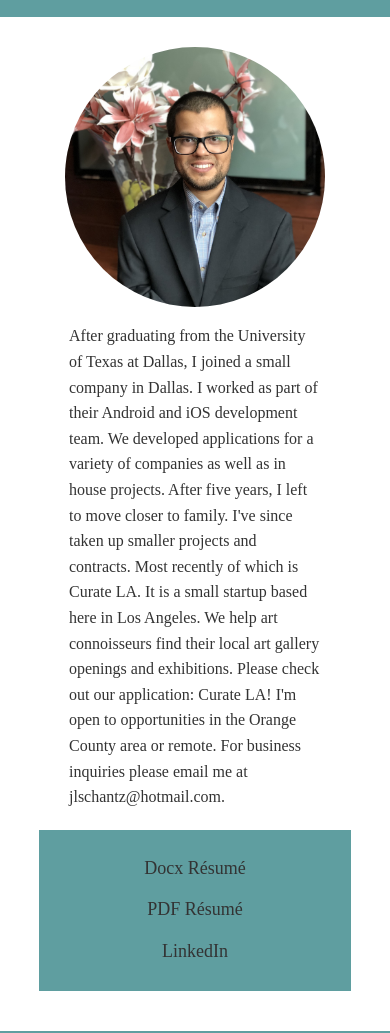
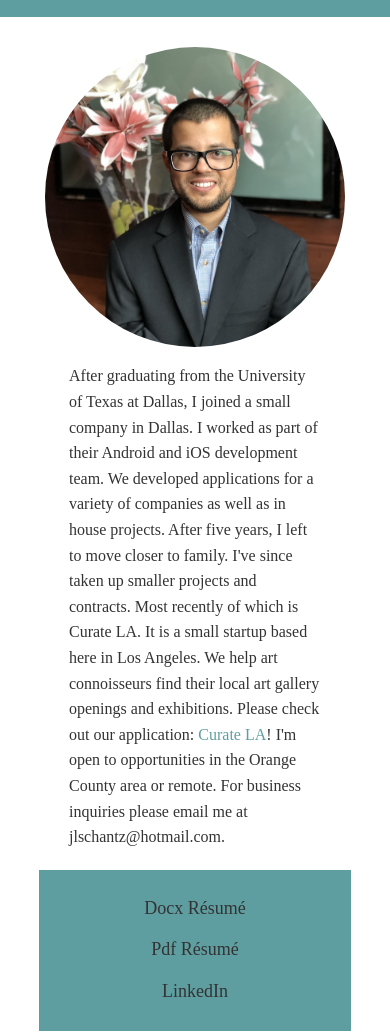
Before and after one commit to jlschantz/jlschantz.github.io, a plain HTML site: page index.html in a window 390 px wide. Shown: the part 91-1124 px from the top of the page. Drawn offline with Linux system fonts and the light colour scheme.

Commit message:
image and link changes

```diff
--- a/css/style.css
+++ b/css/style.css
@@ -57,7 +57,7 @@ li a {
 }
 
 #aboutParagraph a {
-  color: #333;
+  color: cadetblue;
   text-decoration: none;
 }
 
@@ -98,8 +98,7 @@ li a {
 }
 
 #JacobSchantzImage {
-  height: 300px;
-  width: 300px;
+  max-height: 300px;
   border-radius: 100%;
 }
 
@@ -122,10 +121,4 @@ li a {
     width: 100%;
     float: none;
   }
-
-  #JacobSchantzImage {
-    height: 260px;
-    width: 260px;
-    border-radius: 100%;
-  }
 }
--- a/index.html
+++ b/index.html
@@ -43,7 +43,7 @@
           <a href="files/JacobSchantzResume.docx">Docx Résumé</a>
         </p>
         <p id="downloadResumePdf">
-          <a href="files/JacobSchantzResume.pdf" target="_blank">PDF Résumé</a>
+          <a href="files/JacobSchantzResume.pdf" target="_blank">Pdf Résumé</a>
         </p>
         <p id="linkedin">
           <a
```
